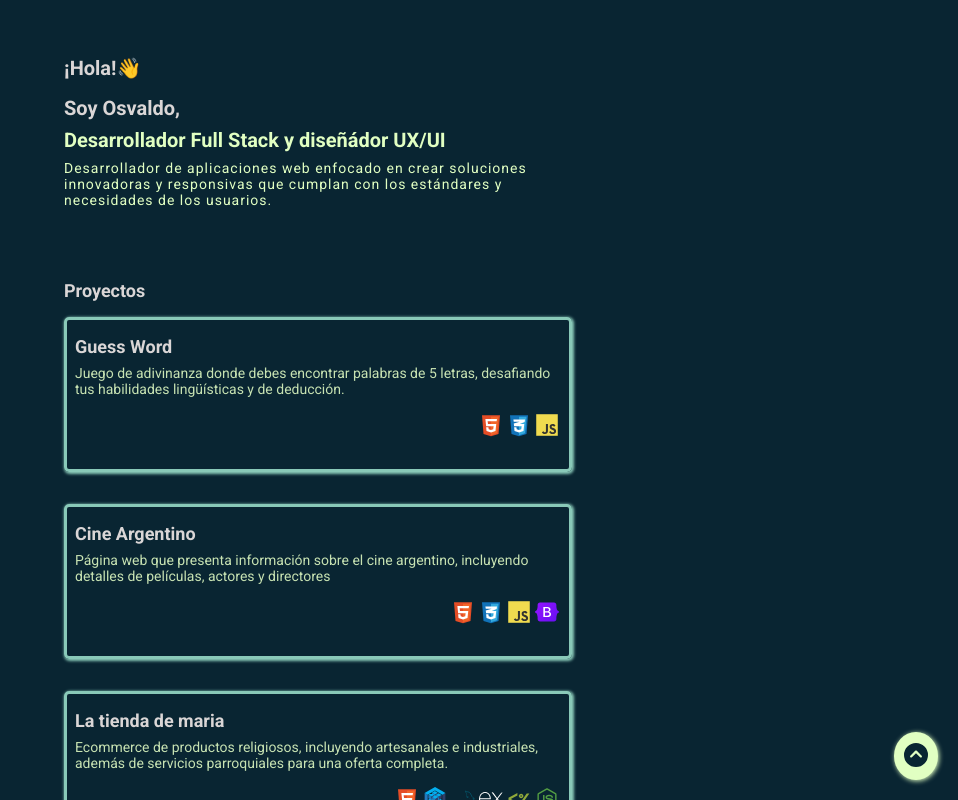
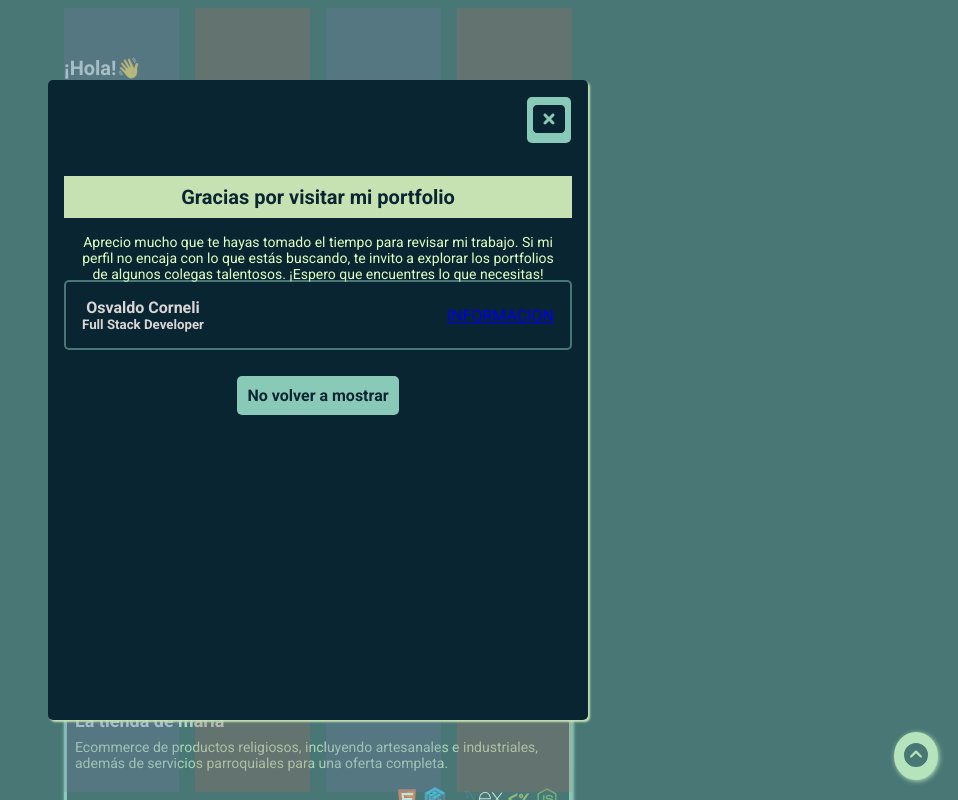
Before and after one commit to OsvaldoCorneli/portfolio, a React (Vite) app: page / in a window 1280 px wide. Shown: the top 800 px of the page, without its empty margins (322-1280 px from the left). Built offline with nearby package versions, Linux system fonts and the light colour scheme.

Commit message:
modificando el popUp

```diff
--- a/src/App.css
+++ b/src/App.css
@@ -7,7 +7,7 @@ body{
 
 }
 
-/* .grillas{
+.grillas{
     display: flex;
     justify-content: center;
     position: fixed;
@@ -28,4 +28,4 @@ body{
     background-color: rgba(114, 38, 185, 0.2);
     margin: 0 8px 0 8px;
     width: 22%;
-} */
+}
--- a/src/App.jsx
+++ b/src/App.jsx
@@ -10,7 +10,7 @@ import ScrollBtn from './components/ScrollBtn/ScrollBtn'
 
 function App() {
 
-  const [ishidden , setIsHidden] = useState(false)
+  const [ishidden , setIsHidden] = useState(true)
 
   function handlerPublicity(){
 
--- a/src/components/PopUp/PopUp.jsx
+++ b/src/components/PopUp/PopUp.jsx
@@ -1,24 +1,45 @@
 import style from "./PopUp.module.css"
+import { FontAwesomeIcon } from '@fortawesome/react-fontawesome';
+import { faRectangleXmark } from '@fortawesome/free-solid-svg-icons';
 
 
+function PopUp({ handlerPublicity, setIsHidden }) {
 
-function PopUp({handlerPublicity, setIsHidden}){
-
-    function handlerBtnCerrar(){
+    function handlerBtnCerrar() {
         setIsHidden(false)
         handlerPublicity()
     }
 
-    function handlerBtnNoMolestar(){
+    function handlerBtnNoMolestar() {
         setIsHidden(false)
     }
 
-    return(
+    return (
         <span className={style.contenedor_popUp}>
             <div className={style.popUps}>
-            <h2>ESTA PUBLICIDAD</h2>
-            <a className={style.btn_popup} onClick={handlerBtnCerrar} >CERRAR</a>
-            <a className={style.btn_popup}  onClick={handlerBtnNoMolestar}>No volver a mostrar</a>
+                <div className={style.popups_close}>
+                    <a className={style.btn_popup} onClick={handlerBtnCerrar} ><FontAwesomeIcon icon={faRectangleXmark} /></a>
+                </div>
+                <div className={style.popups_message}>
+                    <h2>Gracias por visitar mi portfolio</h2>
+                    <p>Aprecio mucho que te hayas tomado el tiempo para revisar mi trabajo.
+                        Si mi perfil no encaja con lo que estás buscando, te invito a explorar
+                        los portfolios de algunos colegas talentosos. ¡Espero que encuentres
+                        lo que necesitas!</p>
+                </div>
+                <div className={style.popcard}>
+                    <div className={style.popcard_info}>
+                    <h4>Osvaldo Corneli</h4>
+                    <h5>Full Stack Developer</h5>
+                    </div>
+                    <div className={style.popcard_btns}>
+                    <a href="#">INFORMACION</a>
+                    </div>
+
+                </div>
+                <div className={style.popups_btn}>
+                    <a className={style.btn_popup} onClick={handlerBtnNoMolestar}>No volver a mostrar</a>
+                </div>
             </div>
         </span>
     )
--- a/src/components/PopUp/PopUp.module.css
+++ b/src/components/PopUp/PopUp.module.css
@@ -1,6 +1,5 @@
-
-.contenedor_popUp{
-     display: flex;
+.contenedor_popUp {
+    display: flex;
     margin: 0;
     position: fixed;
     top: 50%;
@@ -8,40 +7,85 @@
     transform: translate(-50%, -50%);
     width: 100%;
     height: 100%;
-    background-color: rgba(var(--secondary-color-rgb),0.5);
+    background-color: rgba(var(--secondary-color-rgb), 0.5);
     z-index: 3;
     align-items: center;
     justify-content: center;
     overflow: hidden;
 }
 
-.popUps{
+.popUps {
     display: flex;
     text-align: center;
     color: black;
     flex-direction: column;
-    justify-content: center;
     align-items: center;
     background-color: var(--primary-color);
     color: var(--quaternary-color);
     box-shadow: 2px 2px 2px var(--tertiary-color);
     border-radius: 5px;
-    width: 75%;
-    height: 35%;
-    max-width: 360px;
-    max-height: 195px;
+    width: 80%;
+    height: 80%;
+    max-width: 540px;
     opacity: 1;
+    padding: 16px;
 }
 
-.btn_popup{
+
+.btn_popup {
 
     background-color: var(--secondary-color);
     color: var(--primary-color);
     padding: 10px;
     cursor: pointer;
     margin: 1px;
-    width: 35%;
+    width: 90%;
     font-weight: 700;
     border-radius: 5px;
 
 }
+
+.popups_close {
+    margin: 0 0 16px 0;
+    display: flex;
+    justify-content: flex-end;
+    width: 100%;
+}
+
+.popups_close a {
+    padding: 4px;
+    width: 44px;
+    font-size: 200%;
+}
+
+.popups_message h2 {
+    margin: 16px 0;
+    color: var(--primary-color);
+    background-color: var(--tertiary-color);
+    height: 35%;
+    display: flex;
+    justify-content: center;
+    align-items: center;
+}
+
+.popups_message p {
+    margin: 16px 16px;
+}
+
+.popcard {
+
+    width: 100%;
+    border: 2px solid rgba(var(--secondary-color-rgb), 0.5);
+    margin: 0 0 36px 0;
+    padding: 16px;
+    display: flex;
+    justify-content: space-between;
+    align-items: center;
+    border-radius: 5px;
+    color: var(--titulos-color)
+
+}
+
+.popcard_btns{
+
+}
--- a/src/components/ScrollBtn/scrollbtn.module.css
+++ b/src/components/ScrollBtn/scrollbtn.module.css
@@ -8,7 +8,7 @@
     padding: 10px;
     cursor: pointer;
     box-shadow: 0 4px 8px rgba(0, 0, 0, 0.2);
-    z-index: 1000;
+    z-index: 2;
     font-size: 1.5rem;
     color: var(--primary-color);
     box-shadow: 1px 1px 5px var(--quaternary-color);
```
